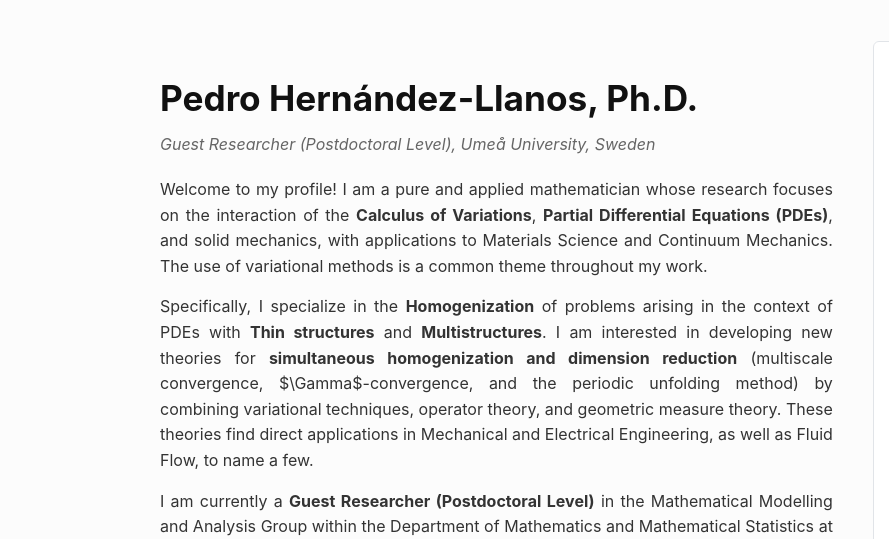
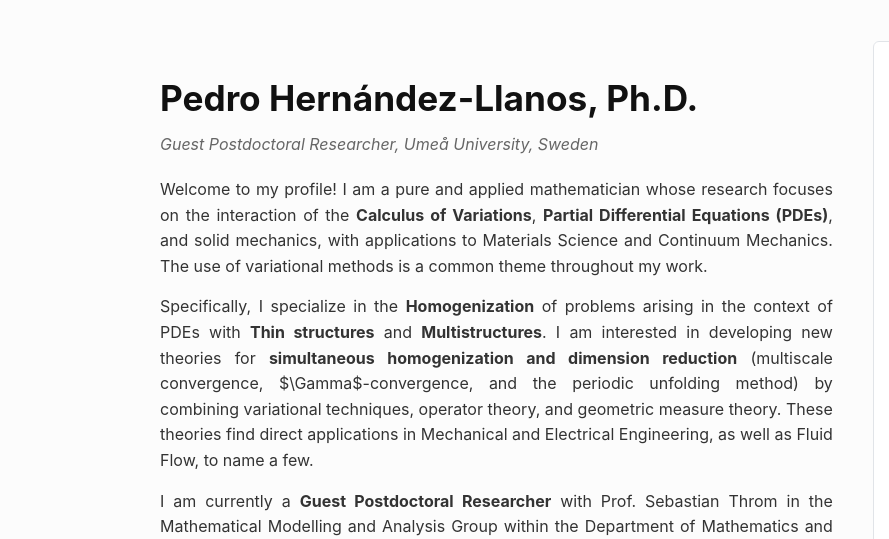
Before and after one commit to pedrohernandez-jpg/pedrohernandez-jpg.github.io, a plain HTML site: page index.html in a window 1280 px wide. Shown: the part 59-598 px from the top of the page, 0-889 px from the left. Drawn offline with nearby package versions, Linux system fonts and the light colour scheme; some packages are replaced by stand-ins of ours; grey boxes are pictures that could not be loaded.

Commit message:
Update index.html

```diff
--- a/index.html
+++ b/index.html
@@ -139,7 +139,7 @@
         <div class="content">
             <section id="about">
                 <h1>Pedro Hernández-Llanos, Ph.D.</h1>
-                <div class="affiliation">Guest Researcher (Postdoctoral Level), Umeå University, Sweden</div>
+                <div class="affiliation">Guest Postdoctoral Researcher, Umeå University, Sweden</div>
 
                 <p>
                     Welcome to my profile! I am a pure and applied mathematician whose research focuses on the interaction of the <strong>Calculus of Variations</strong>, <strong>Partial Differential Equations (PDEs)</strong>, and solid mechanics, with applications to Materials Science and Continuum Mechanics. The use of variational methods is a common theme throughout my work.
@@ -148,7 +148,7 @@
                     Specifically, I specialize in the <strong>Homogenization</strong> of problems arising in the context of PDEs with <strong>Thin structures</strong> and <strong>Multistructures</strong>. I am interested in developing new theories for <strong>simultaneous homogenization and dimension reduction</strong> (multiscale convergence, $\Gamma$-convergence, and the periodic unfolding method) by combining variational techniques, operator theory, and geometric measure theory. These theories find direct applications in Mechanical and Electrical Engineering, as well as Fluid Flow, to name a few.
                 </p>
                 <p>
-                    I am currently a <strong>Guest Researcher (Postdoctoral Level)</strong> in the Mathematical Modelling and Analysis Group within the Department of Mathematics and Mathematical Statistics at <strong>Umeå University</strong>, Sweden.
+                    I am currently a <strong>Guest Postdoctoral Researcher</strong> with Prof. Sebastian Throm in the Mathematical Modelling and Analysis Group within the Department of Mathematics and Mathematical Statistics at <strong>Umeå University</strong>, Sweden.
                 </p>
 
                 <h2>🔬 Research Interests</h2>
```
